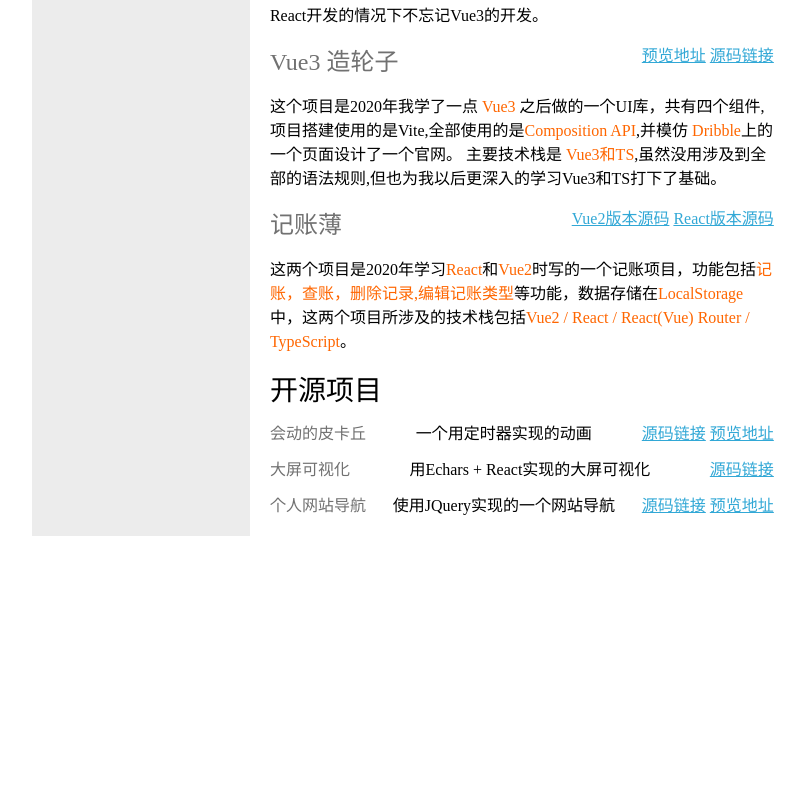
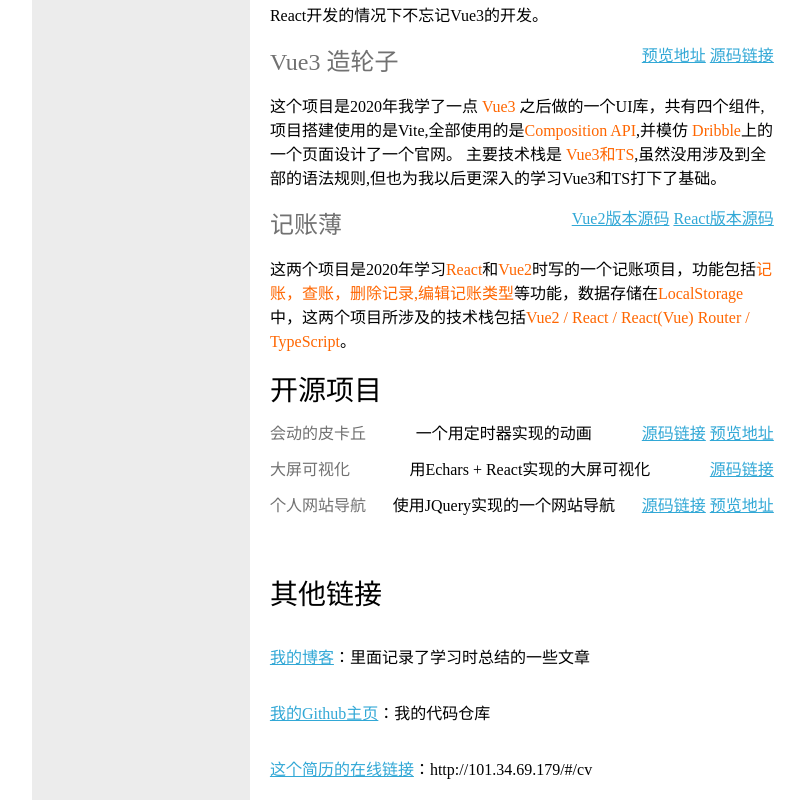
Before and after one commit to herzorf/herzorf, a Vue app: page /#/cv in a window 1280 px wide. Shown: the part 750-1550 px from the top of the page, without its empty margins (227-1032 px from the left). Before the commit the page ends 1286 px from the top, so only its background shows below. Built offline with nearby package versions, Linux system fonts and the light colour scheme.

Commit message:
其他链接

```diff
--- a/src/pages/cv/components/my-work-experience.vue
+++ b/src/pages/cv/components/my-work-experience.vue
@@ -22,8 +22,6 @@ import WorkExperience from "./work-experience.vue";
 section {
   margin-bottom: 1em;
 
-
-
   ul {
     list-style-type: initial;
   }
--- /dev/null
+++ b/src/pages/cv/components/other-link.vue
@@ -0,0 +1,23 @@
+<template>
+    <section>
+        <MainTitle>其他链接</MainTitle>
+        <p><a href="https://www.zhihu.com/people/hezhongfeng/posts">我的博客</a>：里面记录了学习时总结的一些文章</p>
+        <p><a href="https://github.com/herzorf">我的Github主页</a>：我的代码仓库</p>
+        <p><a href="http://101.34.69.179/#/cv">这个简历的在线链接</a>：http://101.34.69.179/#/cv</p>
+    </section>
+</template>
+<script setup lang="ts">
+import MainTitle from './main-title.vue';
+
+
+</script>
+<style lang="scss" scoped>
+section {
+    margin-top: 16px;
+
+    p {
+        margin-top: 2em;
+        display: flex;
+    }
+}
+</style>
--- a/src/pages/cv/cv.vue
+++ b/src/pages/cv/cv.vue
@@ -22,6 +22,7 @@
       <MyWorkExperience/>
       <MyProjectExperience/>
       <OtherProject/>
+      <OtherLink/>
     </main>
   </article>
 </template>
@@ -32,6 +33,7 @@ import MyWorkExperience from "./components/my-work-experience.vue";
 import MySkill from "./components/my-skill.vue";
 import MyProjectExperience from "./components/my-project-experience.vue";
 import OtherProject from "./components/other-project.vue";
+import OtherLink from "./components/other-link.vue";
 </script>
 <style lang="scss" scope>
 a {
```
